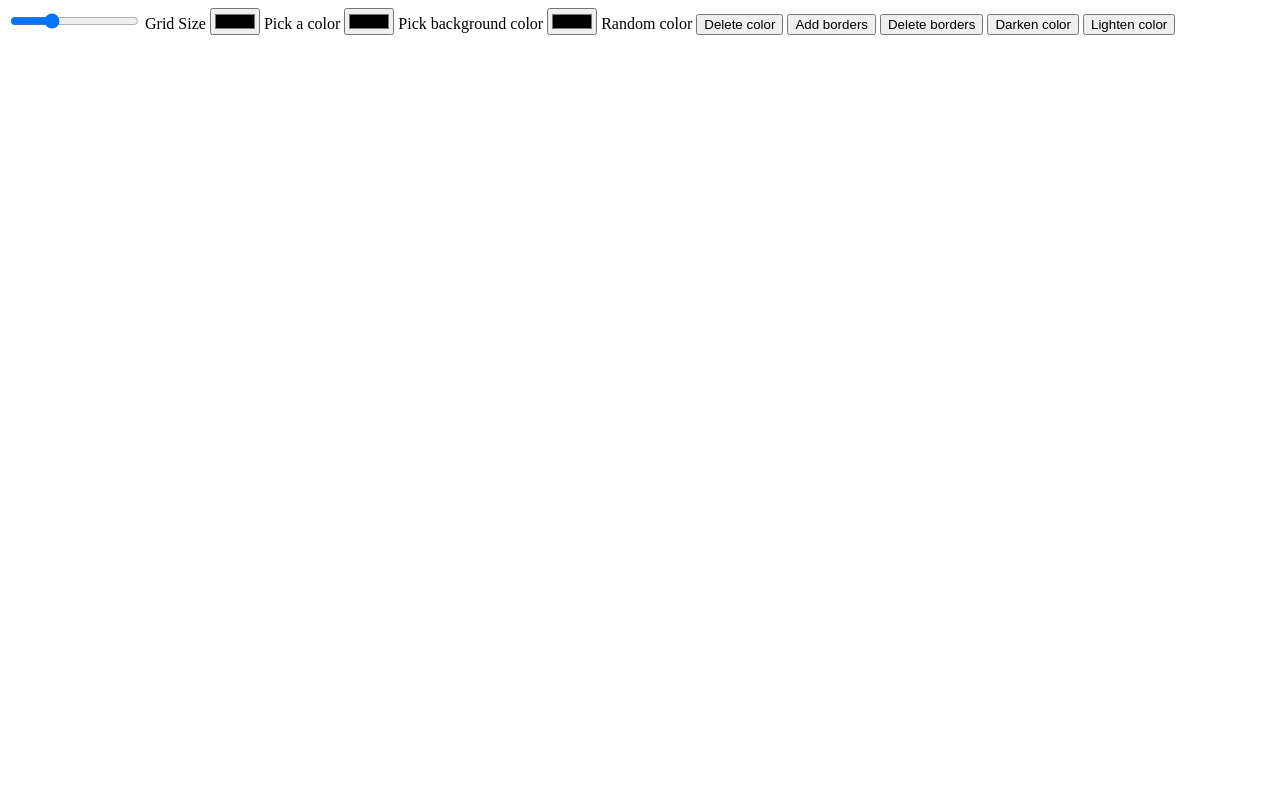
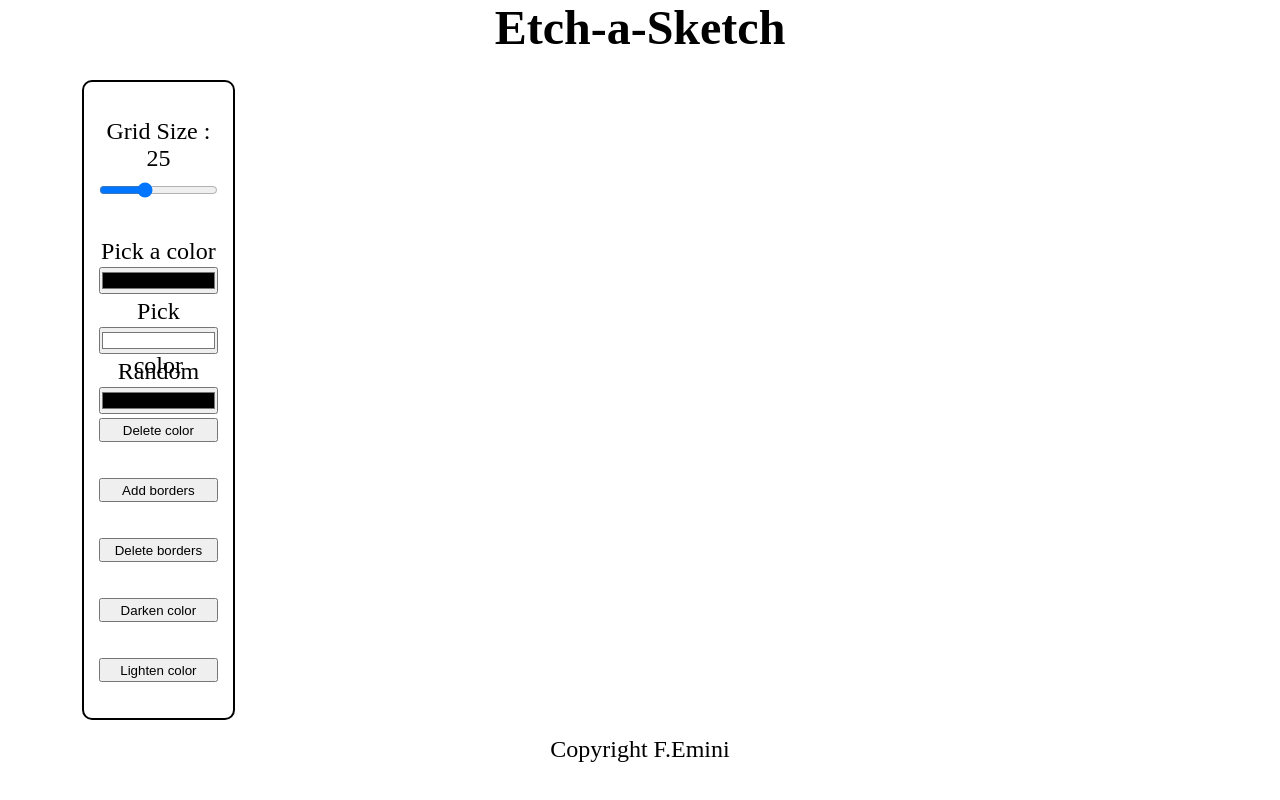
Before and after one commit to fatbardheminii/etch-a-sketch-TOP, a plain HTML site: page index.html in a window 1280 px wide. Drawn offline with Linux system fonts and the light colour scheme.

Commit message:
Apply general css, add index element
style layout of website, specifically buttons-wrapper
add new h1, footer elements

```diff
--- a/index.html
+++ b/index.html
@@ -1,22 +1,33 @@
 <!DOCTYPE html>
 <html lang="en">
   <head>
-    <meta charset="UTF-8">
-    <meta name="viewport" content="width=device-width, initial-scale=1.0">
+    <meta charset="UTF-8" />
+    <meta name="viewport" content="width=device-width, initial-scale=1.0" />
     <title>Etch-a-Sketch</title>
-    <link rel="stylesheet" href="style.css">
+    <link rel="stylesheet" href="style.css" />
   </head>
   <body>
+    <h1>Etch-a-Sketch</h1>
     <div class="container">
       <div id="buttons-wrapper">
-            <input type="range" min="10" max="30" value="16" id="grid-size">
-            <label for="grid-size">Grid Size</label>
-            <input type="color" id="grid-div-color">
+        <label for="grid-size"
+          >Grid Size :
+          <p>25</p></label
+        >
+        <input type="range" min="10" max="50" value="25" id="grid-size" />
+        <div class="input-label-wrapper">
           <label for="grid-div-color">Pick a color</label>
-            <input type="color" name="" id="grid-div-bg-color">
+          <input type="color" id="grid-div-color" />
+        </div>
+        <div class="input-label-wrapper">
           <label for="grid-div-bg-color">Pick background color</label>
-            <input type="color" name="" id="random-color">
+          <input type="color" name="" id="grid-div-bg-color" value="#ffffff" />
+        </div>
+        <div class="input-label-wrapper">
           <label for="random-color">Random color</label>
+          <input type="color" name="" id="random-color" />
+        </div>
+
         <button id="delete-color">Delete color</button>
         <button id="add-borders">Add borders</button>
         <button id="delete-borders">Delete borders</button>
@@ -25,7 +36,7 @@
       </div>
       <div id="grid-wrapper"></div>
     </div>
-
+    <footer>Copyright F.Emini</footer>
 
     <script src="script.js"></script>
   </body>
--- a/style.css
+++ b/style.css
@@ -0,0 +1,57 @@
+/*General Selectors*/
+* {
+    margin: 0;
+    padding: 0;
+    box-sizing: border-box;
+}
+
+body {
+    text-align: center;
+    font-size: 24px;
+    font-family: 'Times New Roman', Times, serif;
+    display: grid;
+    grid-template-rows: 4rem 1fr 4rem;
+    width: 100%;
+    height: 100vh;
+}
+/*Container selectors*/
+.container {
+    display: flex;
+    align-items: center;
+    justify-content: space-around;
+}
+
+/*Button-wrapper*/
+
+#buttons-wrapper {
+    width: 12%;
+    height: 80vh;
+    display: flex;
+    flex-direction: column;
+    align-items: center;
+    justify-content: space-evenly;
+    border-radius: 10px;
+    border: 2px solid black;
+}
+
+.container > :first-child > * {
+    width: 80%;
+    height: 1.5rem;
+}
+
+.input-label-wrapper {
+    display: grid;
+    grid-template-rows: 1.5rem 1.5rem;
+    row-gap: .33rem;
+}
+
+.input-label-wrapper > * {
+    width: 100%;
+}
+
+/*Grid-wrapper*/
+#grid-wrapper {
+    width: 800px;
+    height: 80vh;
+
+}
```
Lines whose indentation alone changed are shown as unchanged.
